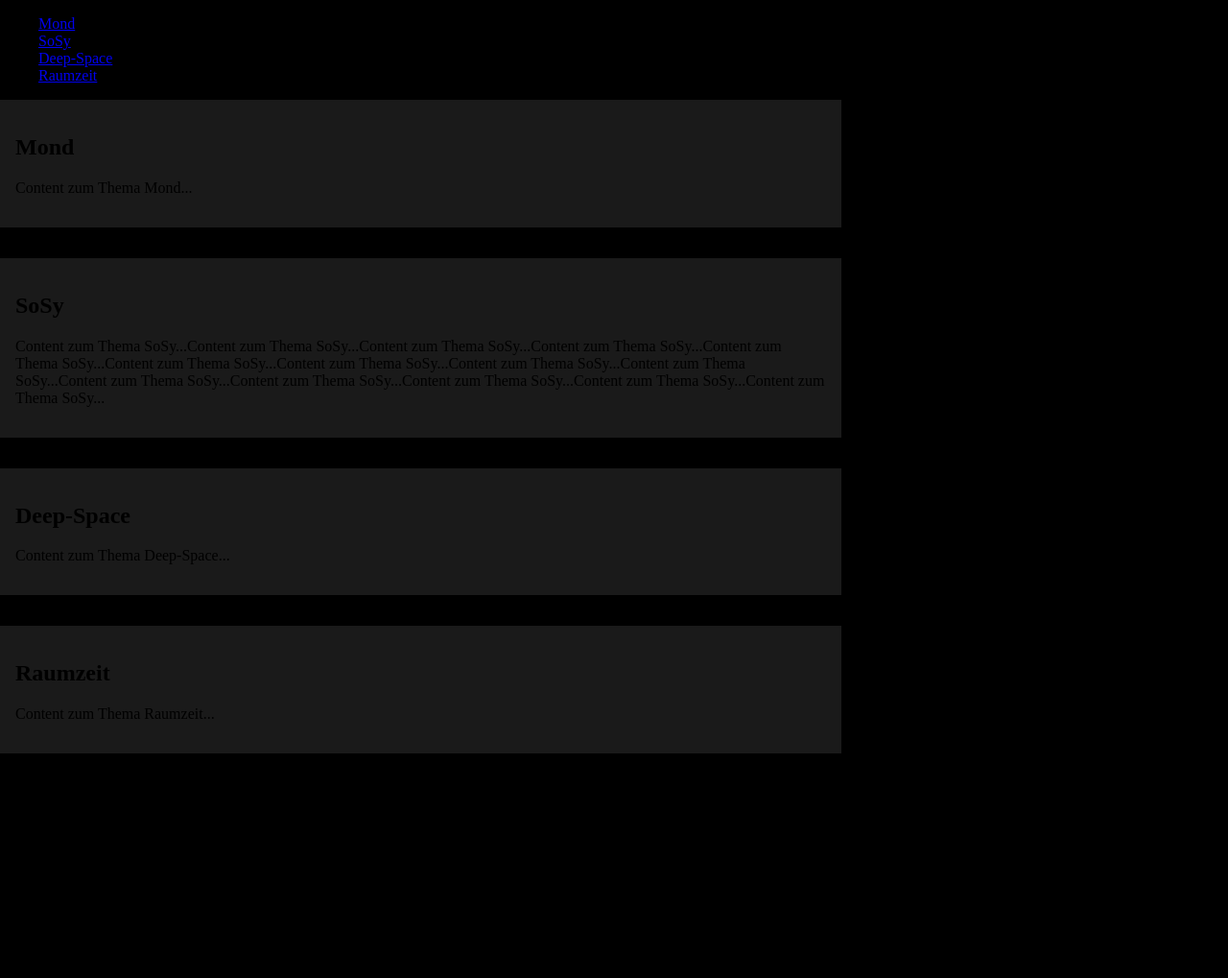
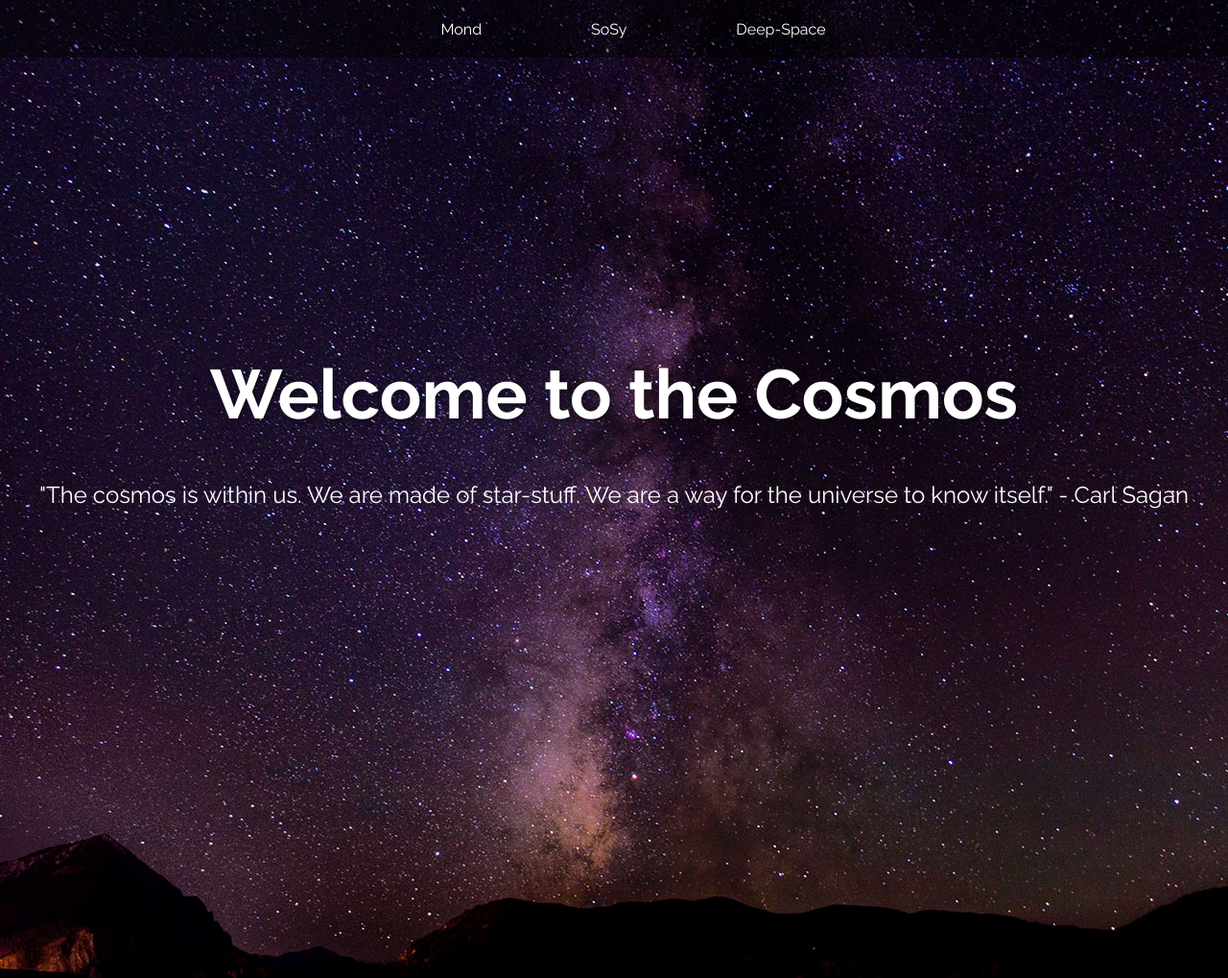
Before and after one commit to Typse/JH51_Seite, a plain HTML site: page index.html in a window 1280 px wide. Shown: the top 1019 px of the page at 96% size. Before the commit the page ends 817 px from the top, so only its background shows below. Drawn offline with Linux system fonts and the light colour scheme.

Commit message:
Add files via upload

```diff
--- a/index.html
+++ b/index.html
@@ -1,35 +1,64 @@
 <!DOCTYPE html>
 <html>
 <head>
+	<meta name="viewport" content="width=device-width, initial-scale=1.0">
+	<meta charset="utf-8">
     <link rel="stylesheet" type="text/css" href="css/styles.css">
+	<link rel="stylesheet" type="text/css" href="css/nav.css">
+	<link rel="stylesheet" type="text/css" href="css/font.css">
 </head>
 <body>
     <nav id="navigation" class="nav-hidden">
-        <ul id="nav-text">
+		<!--<div class="icons-left">
+			<img src="pics/icons/planets/merkur.png" alt="Merkur">
+			<img src="pics/icons/planets/venus.png" alt="Venus">
+			<img src="pics/icons/planets/erde.png" alt="Erde">
+			<img src="pics/icons/planets/mars.png" alt="Mars">
+		</div>-->
+        <ul>
             <li><a href="#mond">Mond</a></li>
-            <li><a href="#sosy">SoSy</a></li>
-            <li><a href="#deep-space">Deep-Space</a></li>
-            <li><a href="#raumzeit">Raumzeit</a></li>
+
+			<li class="dropdown">
+            	<a href="#sosy">SoSy</a>
+				<div class="dropdown-content">
+				    <div class="icons">
+				        <a href="#merkur"><img src="pics/icons/planets/merkur.png" alt="Merkur"></a>
+				        <a href="#venus"><img src="pics/icons/planets/venus.png" alt="Venus"></a>
+						<a href="#erde"><img src="pics/icons/planets/erde.png" alt="Erde"></a>
+						<a href="#mars"><img src="pics/icons/planets/mars.png" alt="Mars"></a>
+						<a href="#jupiter"><img src="pics/icons/planets/jupiter.png" alt="Jupiter"></a>
+						<a href="#saturn"><img src="pics/icons/planets/saturn.png" alt="Saturn"></a>
+						<a href="#uranus"><img src="pics/icons/planets/uranus.png" alt="Uranus"></a>
+				        <a href="#neptun"><img src="pics/icons/planets/neptun.png" alt="Neptun"></a>
+				    </div>
+				</div>
+			</li>
+			<li><a href="#deep-space">Deep-Space</a></li>
         </ul>
+		<!--<div class="icons-right">
+			<img src="pics/icons/planets/jupiter.png" alt="Jupiter">
+			<img src="pics/icons/planets/saturn.png" alt="Saturn">
+			<img src="pics/icons/planets/uranus.png" alt="Uranus">
+			<img src="pics/icons/planets/neptun.png" alt="Neptun">
+    	</div>-->
     </nav>
-    <main id="content">
-        <section class="tile" id="mond">
-            <h2>Mond</h2>
-            <p>Content zum Thema Mond...</p>
-        </section>
-        <section class="tile" id="sosy">
-            <h2>SoSy</h2>
-            <p>Content zum Thema SoSy...Content zum Thema SoSy...Content zum Thema SoSy...Content zum Thema SoSy...Content zum Thema SoSy...Content zum Thema SoSy...Content zum Thema SoSy...Content zum Thema SoSy...Content zum Thema SoSy...Content zum Thema SoSy...Content zum Thema SoSy...Content zum Thema SoSy...Content zum Thema SoSy...Content zum Thema SoSy...</p>
-        </section>
-        <section class="tile" id="deep-space">
-            <h2>Deep-Space</h2>
-            <p>Content zum Thema Deep-Space...</p>
-        </section>
-        <section class="tile" id="raumzeit">
-            <h2>Raumzeit</h2>
-            <p>Content zum Thema Raumzeit...</p>
-        </section>
-    </main>
+	<div id="background-top">
+		<main class="content">
+			<div id="welcome">
+				<h1>Welcome to the Cosmos</h1>
+				<p>"The cosmos is within us. We are made of star-stuff. We are a way for the universe to know itself." - Carl Sagan</p>
+			</div>
+    	</main>
+	</div>
+    <div id="spacer"></div>
+	<div id="background-mid">
+		<main class="content">
+			<div id="moon_text">
+				<h1>The moon....</h1>
+				<p>Discover the wonders of our celestial companion.</p>
+			</div>
+		</main>
+	</div>
     <script src="js/script.js"></script>
 </body>
 </html>
```
